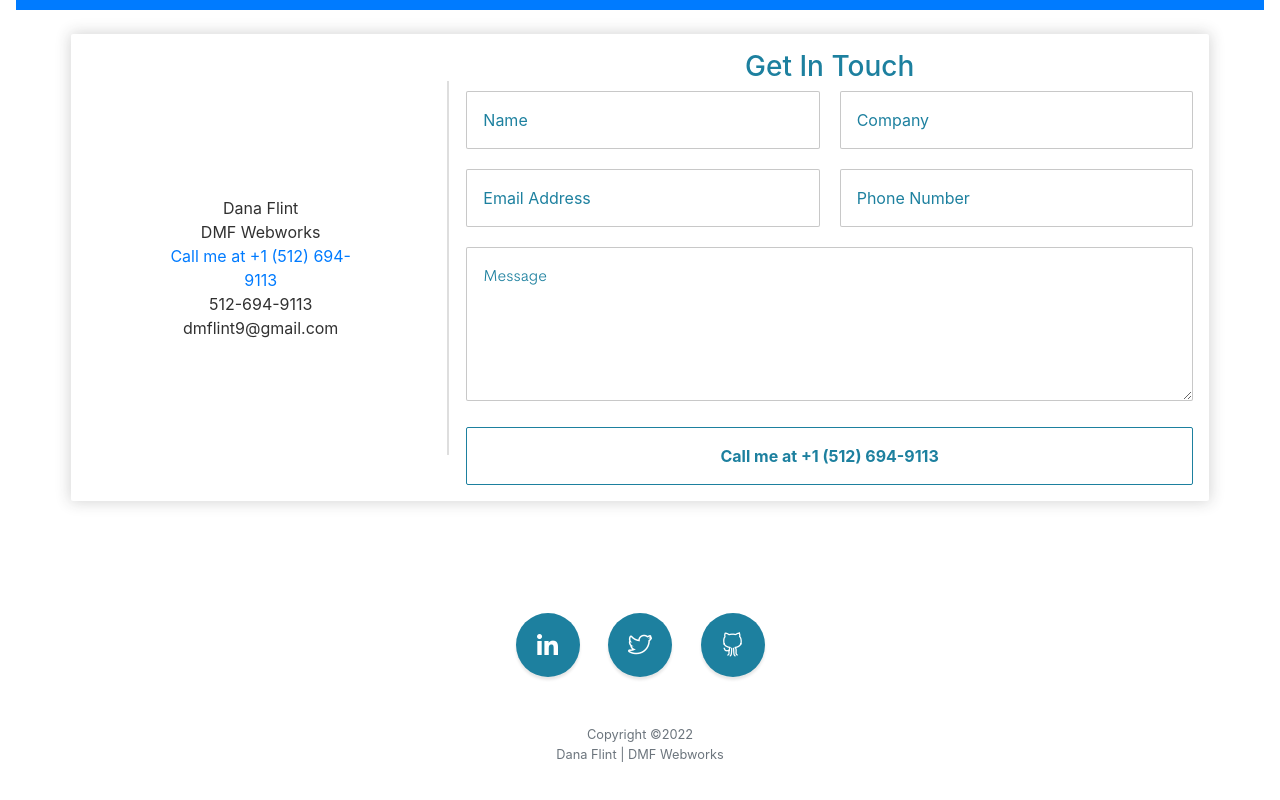
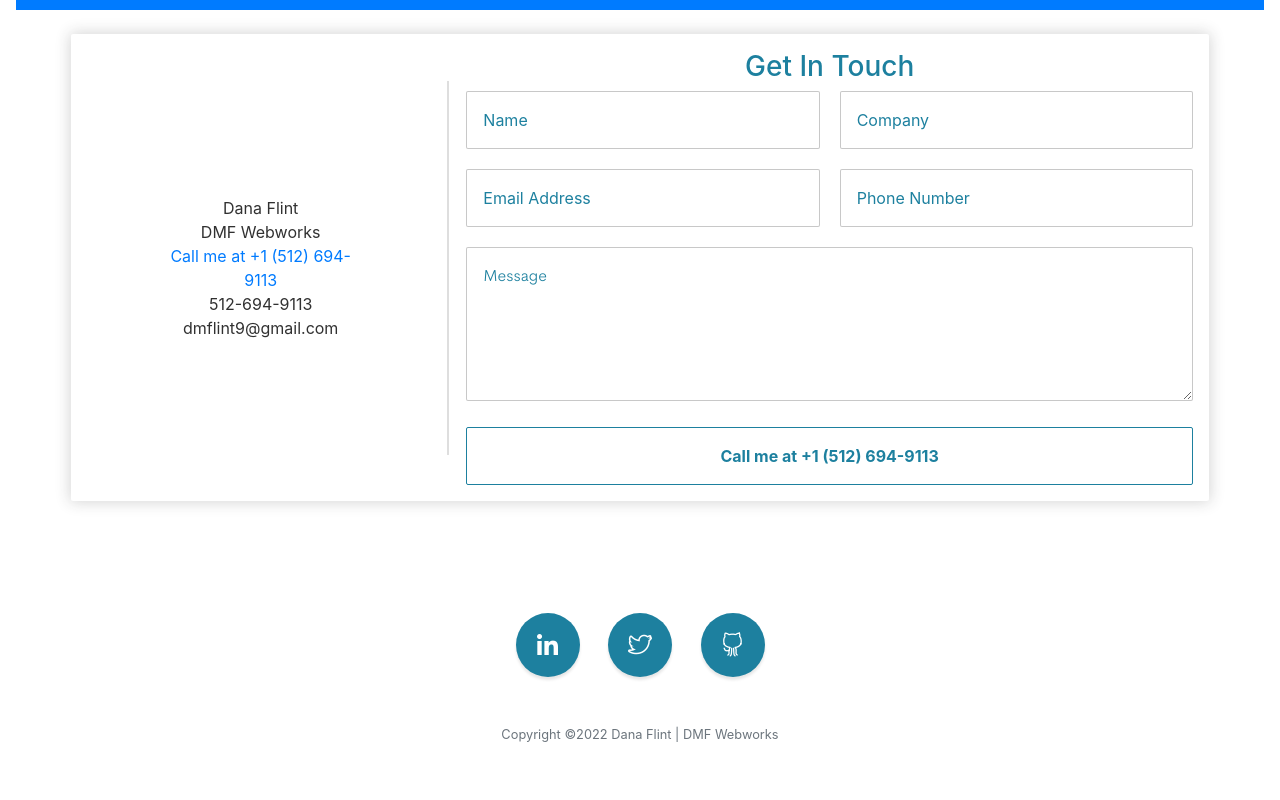
Before and after one commit to DFlint1/DFlint1.github.io, a website with bundled scripts: page index.html in a window 1280 px wide. Shown: the part 3823-4623 px from the top of the page. Built offline with nearby package versions, Linux system fonts and the light colour scheme.

Commit message:
Update index.html

```diff
--- a/index.html
+++ b/index.html
@@ -308,7 +308,7 @@
           </a>
         </li>
       </ul>
-      <p class="text-muted small mb-0">Copyright &copy;<span id="curYr"></span><br>Dana Flint | DMF Webworks</p>
+      <p class="text-muted small mb-0">Copyright &copy;<span id="curYr"></span> Dana Flint | DMF Webworks</p>
     </div>
   </footer>
  <script>
```
